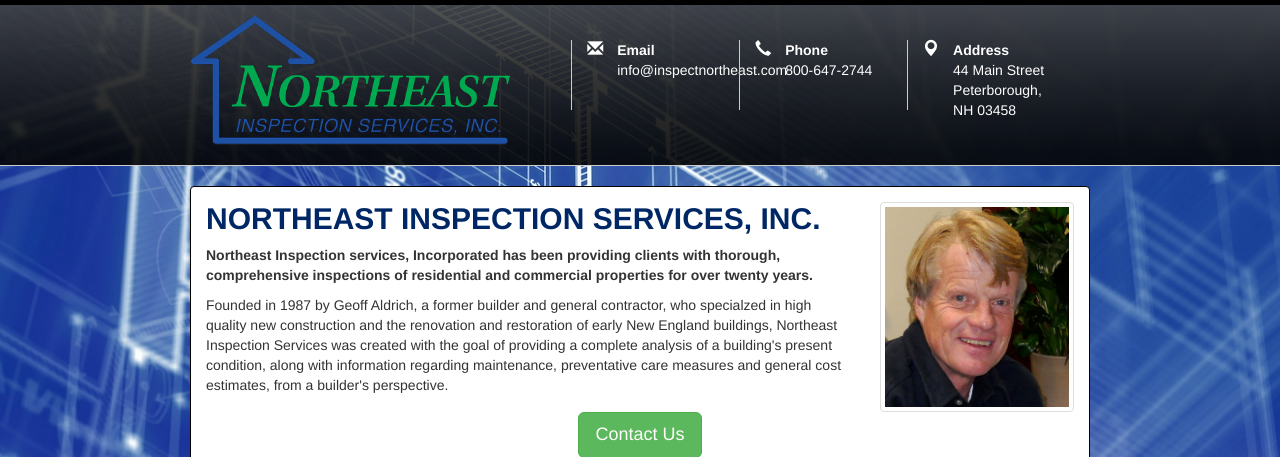
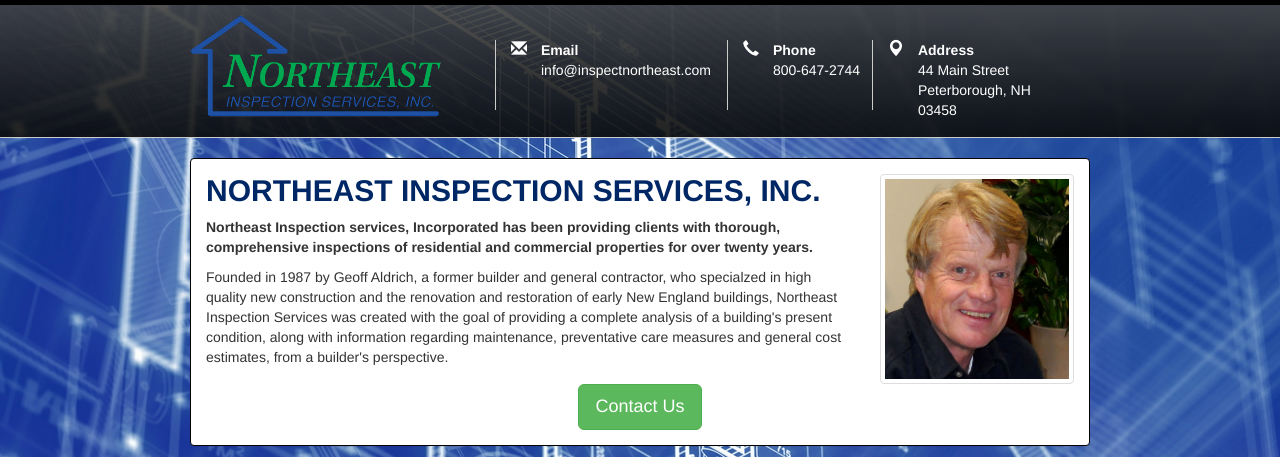
Before and after one commit to AbnerSoto/inspect-ne, a PHP site: page / in a window 1280 px wide. Shown: the top 457 px of the page. Run offline with PHP 8.4, Linux system fonts and the light colour scheme; some libraries are stand-ins or nearby versions.

Commit message:
header info

```diff
--- a/index.php
+++ b/index.php
@@ -15,11 +15,11 @@
 			<div id="neisHeader" class="nav navbar-default">
 				<div class="container">
 					<div class="row">
-						<div class="col-md-5">
+						<div class="col-md-4">
 							<img src="img/neiLogo.png" class="img-responsive">
 						</div>
-						<div class="col-md-7">
-							<div class="col-md-4 headerInfo">
+						<div class="col-md-8">
+							<div class="col-md-6 headerInfo emailBox">
 								<div class="col-xs-1">
 									<span class="glyphicon glyphicon-envelope"></span>
 								</div>
@@ -27,7 +27,7 @@
 									<p><strong>Email</strong><br />info@inspectnortheast.com</p>
 								</div>
 							</div>
-							<div class="col-md-4 headerInfo">
+							<div class="col-md-3 headerInfo">
 								<div class="col-xs-1">
 									<span class="glyphicon glyphicon-earphone"></span>
 								</div>
--- a/style.css
+++ b/style.css
@@ -42,7 +42,9 @@ body {
 	margin-right: 8px;
 	float: left;
 }
-
+.col-md-8 .emailBox {
+	width: 40%;
+}
 .mainContent .panel {
 	margin-top: 20px;
 	border: 1px solid #000;
```
